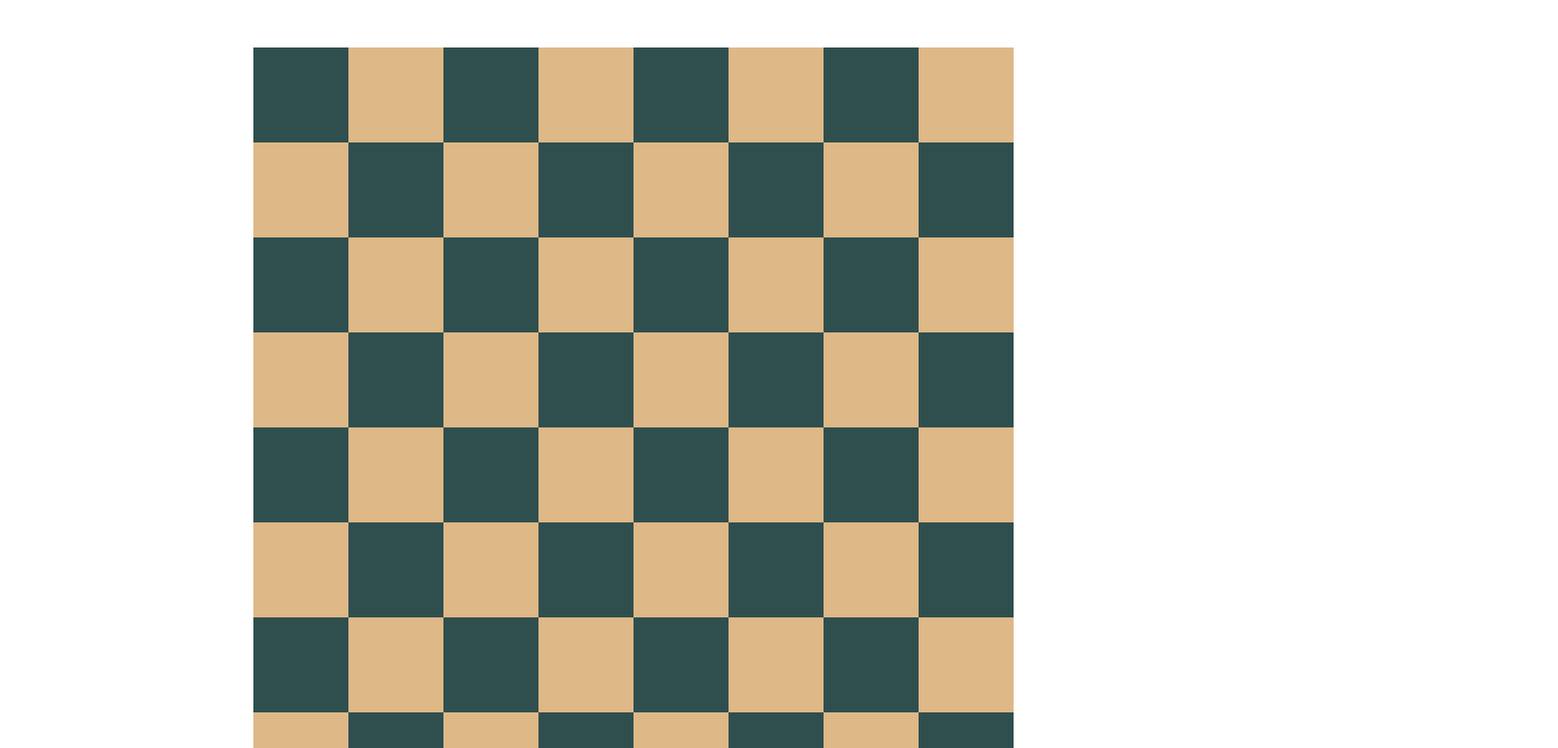
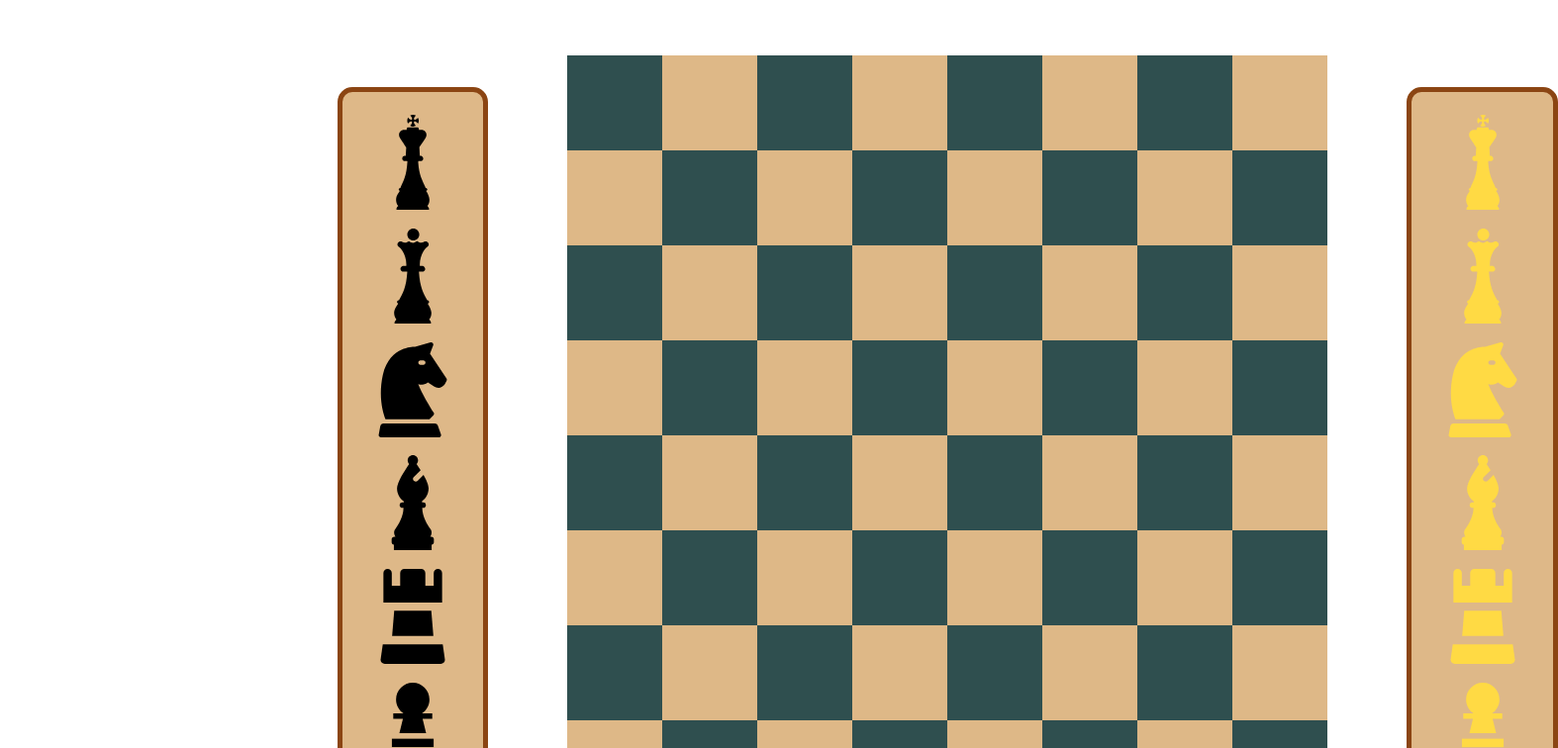
Before and after one commit to tgm-git/sw7-we, an Angular app in the folder augmented-chess/: page /game in a window 1280 px wide. Shown: the top 756 px of the page at 99% size, 1574 px wide, since content can reach past the window. Built offline with nearby package versions, Linux system fonts and the light colour scheme.

Commit message:
Add chess board boxes

```diff
--- a/augmented-chess/src/app/game/game.component.css
+++ b/augmented-chess/src/app/game/game.component.css
@@ -1,10 +1,9 @@
-.game {
+.board {
     margin-top: 3em;
     height: 768px;
     width: 768px;
 }
-
-.board {
+.cells {
     display: inline-grid;
 }
 
@@ -15,3 +14,28 @@
 .cell-container {
     margin: 0;
 }
+
+.leftBox, .rightBox {
+  margin-left: 10em;
+  margin: 5em;
+  width: 7em;
+  padding: 1em;
+  background-color: #DEB888;
+  border: 5px;
+  border-style: solid;
+  border-radius: 15px;
+  border-color: saddlebrown;
+  display: block;
+}
+
+.rightBox {
+  margin-right: 10em;
+}
+
+.piece {
+  padding: 1ex;
+}
+
+.game {
+  width: 60%;
+}
--- a/augmented-chess/src/app/game/game.component.html
+++ b/augmented-chess/src/app/game/game.component.html
@@ -1,9 +1,65 @@
 <div class="center game">
+  <div style="display: flex">
+    <div class="leftBox">
+      <object class="piece" height="96px" data="../../assets/pieces/black/black-king-resource.svg" type="image/svg+xml">
+        <img src="../../assets/pieces/black/256/black-king-256.png" />
+      </object>
+
+      <object class="piece" height="96px" data="../../assets/pieces/black/black-queen-resource.svg" type="image/svg+xml">
+        <img src="../../assets/pieces/black/256/black-queen-256.png" />
+      </object>
+
+      <object class="piece" height="96px" data="../../assets/pieces/black/black-knight-resource.svg" type="image/svg+xml">
+        <img src="../../assets/pieces/black/256/black-knight-256.png" />
+      </object>
+
+      <object class="piece" height="96px" data="../../assets/pieces/black/black-bishop-resource.svg" type="image/svg+xml">
+        <img src="../../assets/pieces/black/256/black-bishop-256.png" />
+      </object>
+
+      <object class="piece" height="96px" data="../../assets/pieces/black/black-rook-resource.svg" type="image/svg+xml">
+        <img src="../../assets/pieces/black/256/black-rook-256.png" />
+      </object>
+
+      <object class="piece" height="96px" data="../../assets/pieces/black/black-pawn-resource.svg" type="image/svg+xml">
+        <img src="../../assets/pieces/black/256/black-pawn-256.png" />
+      </object>
+    </div>
+
     <div class="board">
-        <div class="row" *ngFor="let row of board; let i = index">
-            <div class="cell-container" *ngFor="let cell of row; let j = index">
-                <app-cell [cell]="cell"></app-cell>
+        <div class="cells">
+            <div class="row" *ngFor="let row of board; let i = index">
+                <div class="cell-container" *ngFor="let cell of row; let j = index">
+                    <app-cell [cell]="cell"></app-cell>
+                </div>
             </div>
         </div>
     </div>
+
+    <div class="rightBox">
+      <object class="piece" height="96px" data="../../assets/pieces/white/white-king-resource.svg" type="image/svg+xml">
+        <img src="../../assets/pieces/white/256/white-king-256.png" />
+      </object>
+
+      <object class="piece" height="96px" data="../../assets/pieces/white/white-queen-resource.svg" type="image/svg+xml">
+        <img src="../../assets/pieces/white/256/white-queen-256.png" />
+      </object>
+
+      <object class="piece" height="96px" data="../../assets/pieces/white/white-knight-resource.svg" type="image/svg+xml">
+        <img src="../../assets/pieces/white/256/white-knight-256.png" />
+      </object>
+
+      <object class="piece" height="96px" data="../../assets/pieces/white/white-bishop-resource.svg" type="image/svg+xml">
+        <img src="../../assets/pieces/white/256/white-bishop-256.png" />
+      </object>
+
+      <object class="piece" height="96px" data="../../assets/pieces/white/white-rook-resource.svg" type="image/svg+xml">
+        <img src="../../assets/pieces/white/256/white-rook-256.png" />
+      </object>
+
+      <object class="piece" height="96px" data="../../assets/pieces/white/white-pawn-resource.svg" type="image/svg+xml">
+        <img src="../../assets/pieces/white/256/white-pawn-256.png" />
+      </object>
+    </div>
+  </div>
 </div>
--- a/package.json
+++ b/package.json
@@ -16,6 +16,7 @@
     "typescript": "^2.5.2"
   },
   "devDependencies": {
+    "@angular/cli": "^1.4.3",
     "@types/node": "^8.0.27"
   }
 }
```
Also changed, not shown: 2 other files (tests, documents, lock files or other folders).
